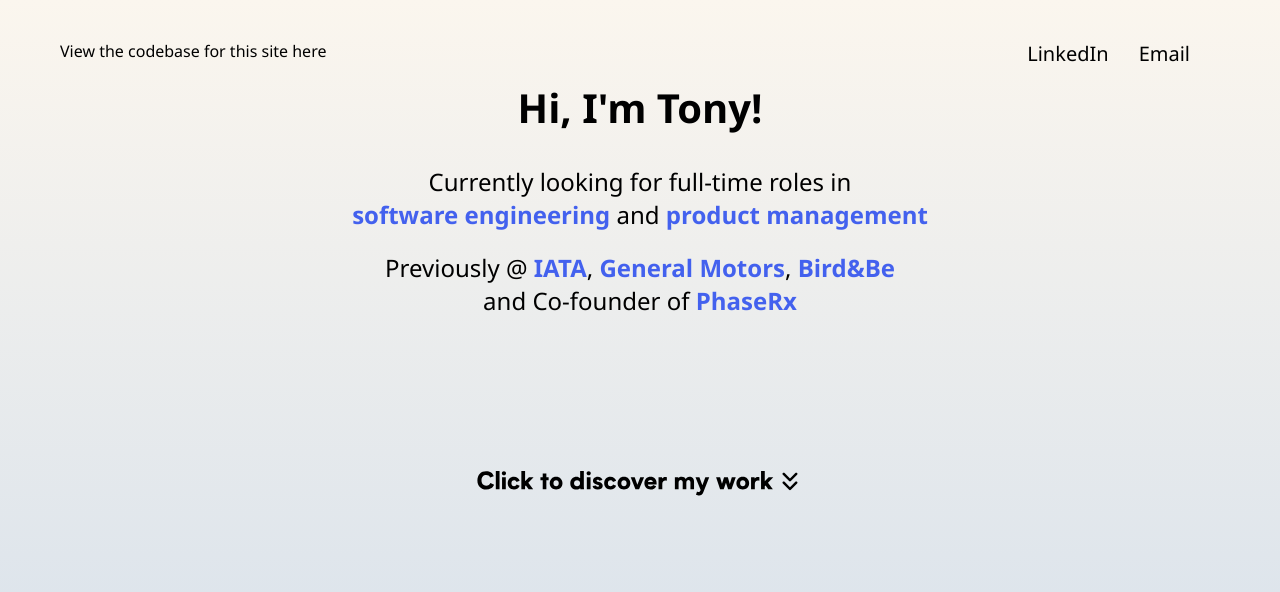
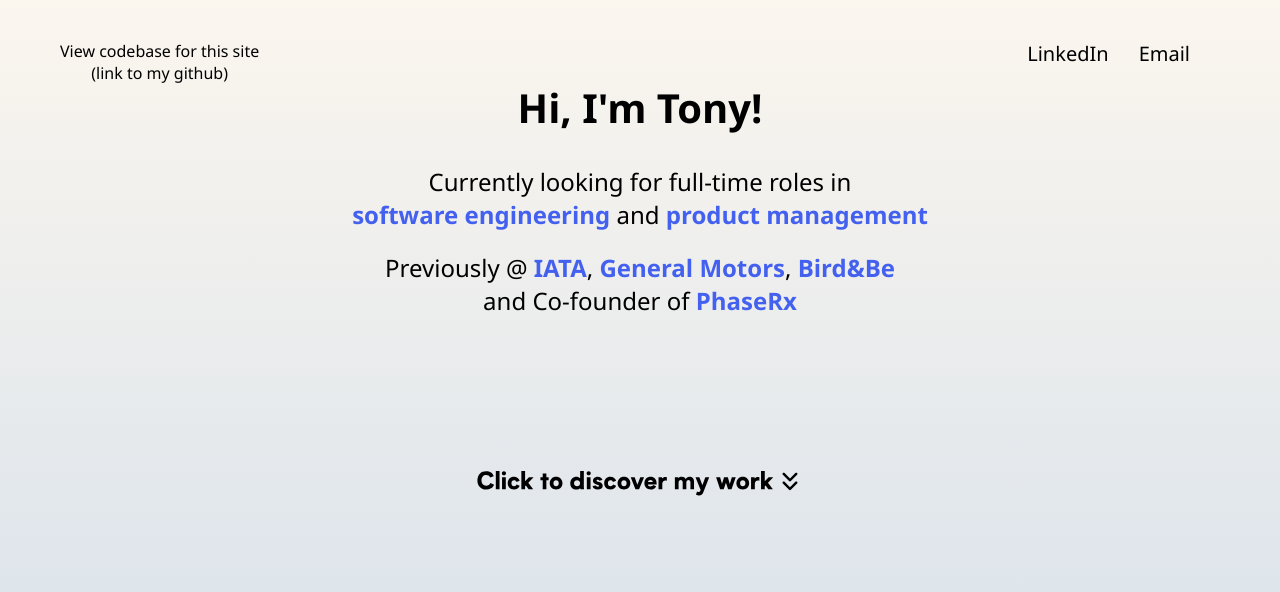
Before and after one commit to doeyeon/tony-profile, a Next.js app: page / in a window 1280 px wide. Shown: the top 592 px of the page. Built offline with nearby package versions, Linux system fonts and the light colour scheme; a web font is replaced by a local one.

Commit message:
update github anchor and image component

```diff
--- a/pages/index.tsx
+++ b/pages/index.tsx
@@ -274,7 +274,7 @@ function ExperienceCard({ experience }: { experience: ProfessionalExperience })
               experience.company == 'PhaseRx' && (
                 <ImageContainer style={{ marginBottom: 20, marginTop: 20 }}>
                   <Image
-                    src={`/diagrams/phaserx_demo.gif`}
+                    src={`/diagrams/${experience.diagram1}`}
                     alt="PhaseRx Video"
                     layout="fill"
                     objectFit="contain"
@@ -448,7 +448,7 @@ function ProfessionalExperienceDisplay() {
         variants={navVariants}
         transition={{ duration: 0.5 }}
       >
-        <a style={{ ...fontFamilyStyle, fontWeight: 500, fontSize: 16, color: 'black' }} href="https://github.com/doeyeon/tony-profile/blob/main/pages/index.tsx" target="_blank" rel="noopener noreferrer">View the codebase for this site here</a>
+        <a style={{ ...fontFamilyStyle, fontWeight: 500, fontSize: 16, color: 'black', textAlign: 'center' }} href="https://github.com/doeyeon/tony-profile/blob/main/pages/index.tsx" target="_blank" rel="noopener noreferrer">View codebase for this site<br />(link to my github)</a>
       </TopNavCodebase >
       <TopNavProfiles
         initial="hidden"
```
